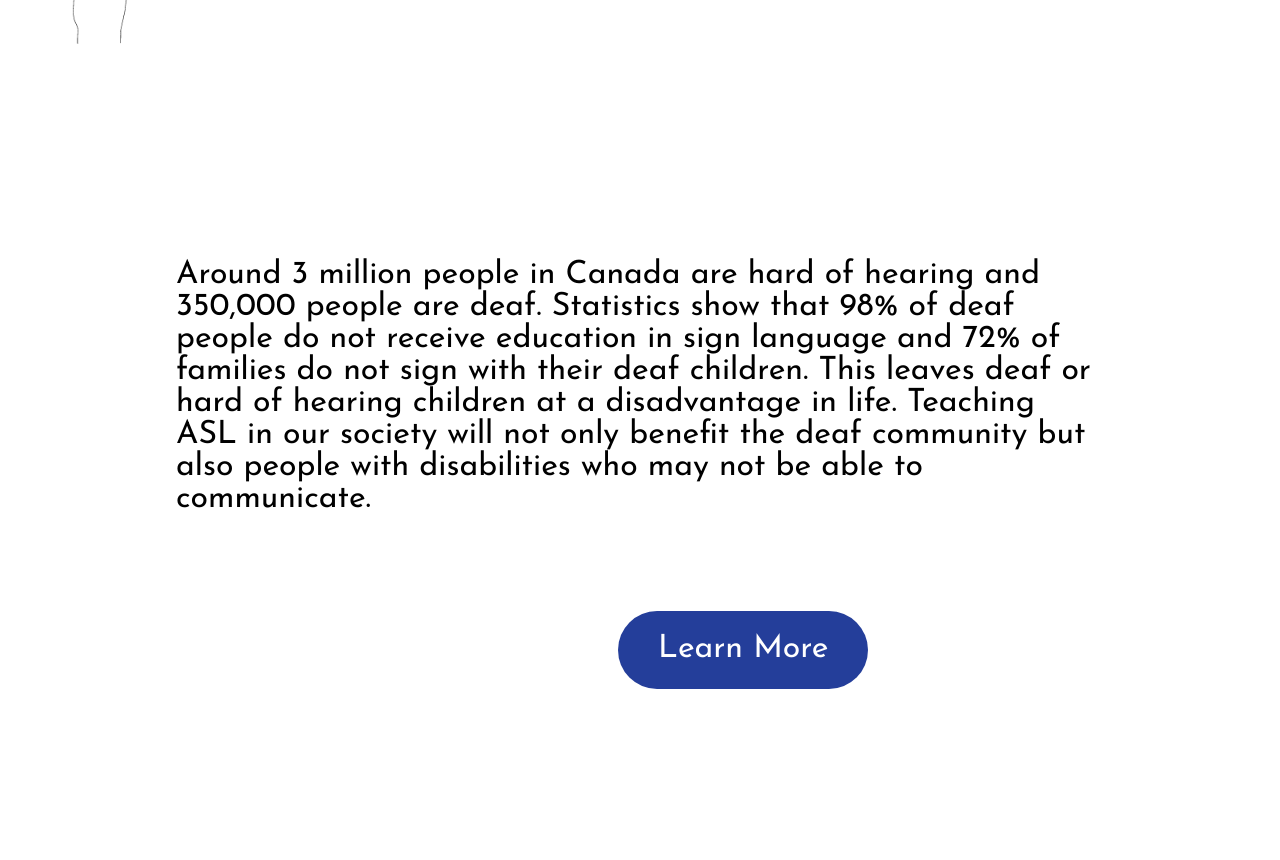
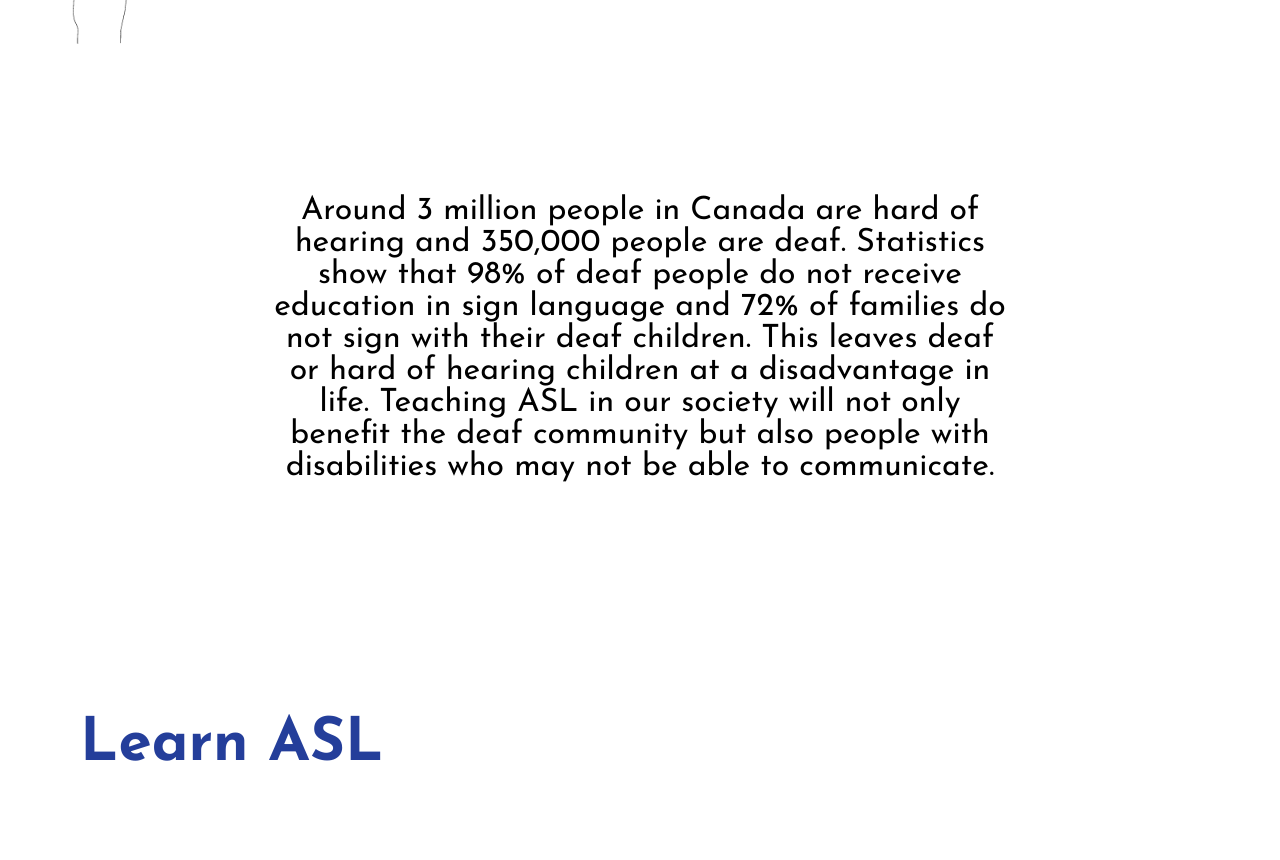
Before and after one commit to meganfavero/ASL, a plain HTML site: page index.html in a window 1280 px wide. Shown: the part 141-1001 px from the top of the page. Drawn offline with Linux system fonts and the light colour scheme.

Commit message:
Add files via upload

```diff
--- a/index.html
+++ b/index.html
@@ -36,10 +36,6 @@ in life. Teaching ASL in our society will not only
 benefit the deaf community but also people with
 disabilities who may not be able to communicate.
 </div>
-<div class="container">
-<a href="deaf.html" class="button">Learn More</a>
-</div>
-
 <div class="learn"><h1>Learn ASL</h1></div>
 <div class="basics"><h2>The Basics</h2></div>
 <div class="grid-container">
--- a/style.css
+++ b/style.css
@@ -26,11 +26,11 @@ nav {
 	background-color: white;
 	text-align: center;
 	padding: 0.5em;
-	top: 3em;
+	top: 10em;
 	right: 0;
-	width: 50%;
+	width: 80%;
 	min-height: 3em;
-	font-size: 0.5em;
+	font-size: 0.4em;
 	display: flex;
 	flex-wrap: nowrap;
 	align-content: center;
@@ -111,31 +111,11 @@ a{
 }
 .text{
 	font-size: 18px;
-	top: 10em;
-	padding-top: 6em;
-	padding-bottom: 3em;
+	padding:1em;
+	padding-top:6em;
+	padding-bottom:3em;
 	align-content: center;
-}
-.container {
-width: 300px;
-height: 300px;
-display: block;
-margin: auto;
-
-}
-.button {
-  background-color: #243E9A;
-  border: none;
-  color: white;
-  padding: 5px 20px;
-  text-align: center;
-  text-decoration: none;
-  display: inline-block;
-  font-size: 20px;
-	border-radius: 40px;
-	left:4em;
-	position:relative;
-	margin: auto;
+	text-align: center;
 }
 
 .learn{
@@ -161,7 +141,7 @@ margin: auto;
 .logo{
  transform: scale(0.1,0.1);
  top: -29em;
- left:-53em;
+ left:-56em;
  position: absolute;
 }
 
@@ -263,30 +243,9 @@ a{
 	font-size: 32px;
 	top: 10em;
 	align-content: space-around;
-	padding-top:10em;
-	padding-left:3em;
-	padding-right:3em;
-	padding-bottom:-1em;
-}
-.container {
-width: 300px;
-height: 300px;
-display: block;
-margin: auto;
-
-}
-.button {
-  background-color: #243E9A;
-  border: none;
-  color: white;
-  padding: 10px 40px;
-  text-align: center;
-  text-decoration: none;
-  display: inline-block;
-  font-size: 32px;
-	border-radius: 40px;
-	position:relative;
-	margin: auto;
+	padding:6em;
+	padding-top:8em;
+	text-align: center;
 }
 
 .learn{
@@ -301,6 +260,7 @@ margin: auto;
 	display: flex;
   flex-wrap: wrap;
 	justify-content: center;
+	margin: 10em;
 }
 .grid-item {
   width: 50%;
```
